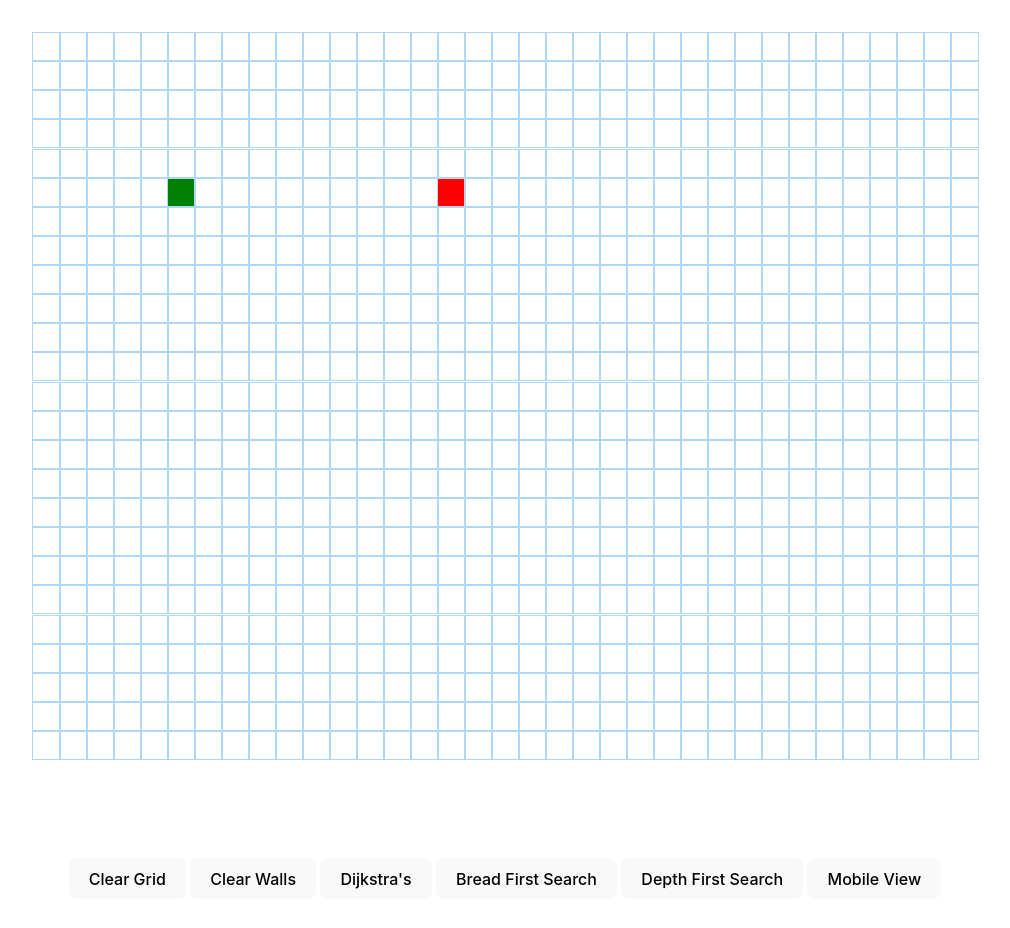
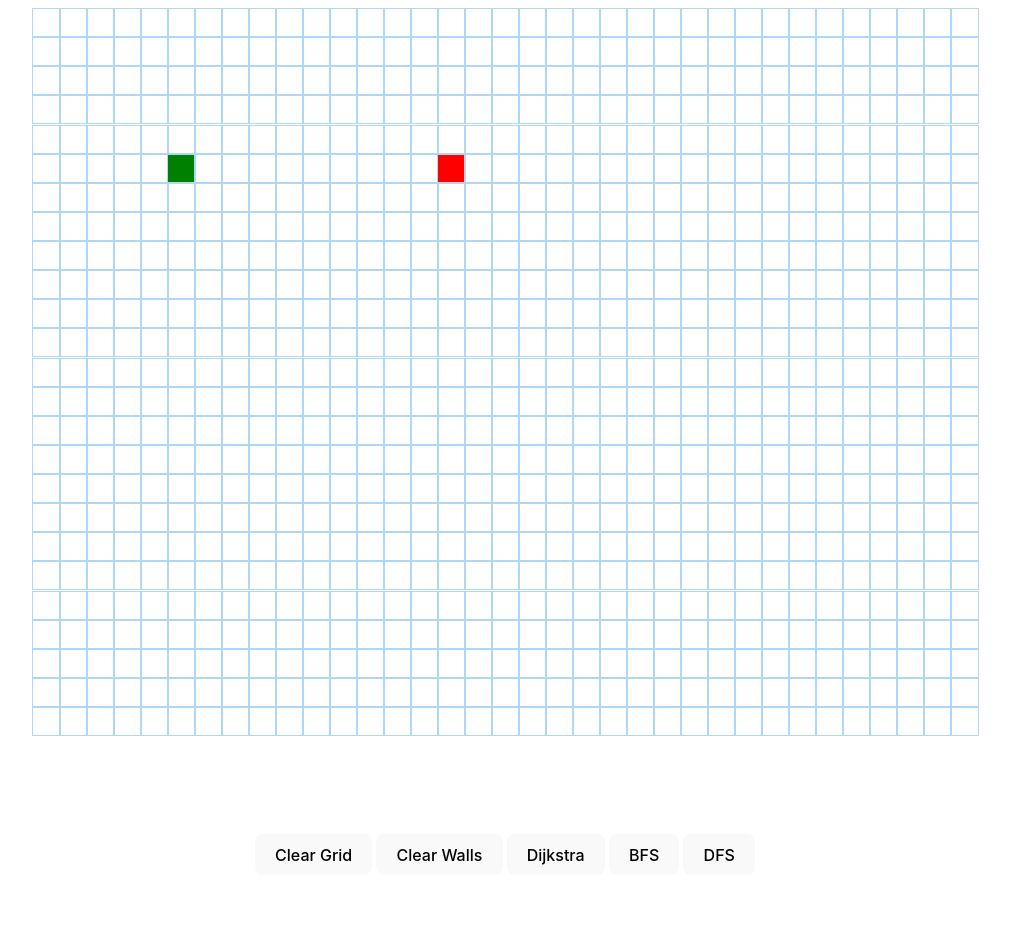
Before and after one commit to gauribehl100/Path, a React (Vite) app: page / in a window 1280 px wide. Shown: the part 120-1048 px from the top of the page, without its empty margins (135-1145 px from the left). Built offline with nearby package versions, Linux system fonts and the light colour scheme.

Commit message:
Pathfinding

```diff
--- a/src/pathfind/Pathfinding.jsx
+++ b/src/pathfind/Pathfinding.jsx
@@ -1,501 +1,228 @@
+import React, { useState, useEffect } from 'react';
+import Node from '../pathfind/node/Node';
+import { Dijkstra } from '../algorithms/Dijkstra';
+import { Dfs } from '../algorithms/Dfs';
+import { Bfs } from '../algorithms/Bfs';
+import './Pathfinding.css';
 
-import React, {Component} from 'react';
-import Node from '../pathfind/node/Node';
-import {Dijkstra} from '../algorithms/Dijkstra';
-import {Dfs} from '../algorithms/Dfs';
-import {Bfs} from '../algorithms/Bfs';
-import './Pathfinding.css';
-export default class Pathfinding extends Component {
-  constructor() {
-    super();
-    this.state = {
-      grid: [],
-      START_NODE_ROW: 5,
-      FINISH_NODE_ROW: 5,
-      START_NODE_COL: 5,
-      FINISH_NODE_COL: 15,
-      mouseIsPressed: false,
-      ROW_COUNT: 25,
-      COLUMN_COUNT: 35,
-      MOBILE_ROW_COUNT: 10,
-      MOBILE_COLUMN_COUNT: 20,
-      isRunning: false,
-      isStartNode: false,
-      isFinishNode: false,
-      isWallNode: false,
-      currRow: 0,
-      currCol: 0,
-      isDesktopView: true,
-    };
+export default function Pathfinding() {
 
-    this.handleMouseDown = this.handleMouseDown.bind(this);
-    this.handleMouseLeave = this.handleMouseLeave.bind(this);
-    this.toggleIsRunning = this.toggleIsRunning.bind(this);
+  const [grid, setGrid] = useState([]);
+  const [mouseIsPressed, setMouseIsPressed] = useState(false);
+  const [isRunning, setIsRunning] = useState(false);
+
+  const [isStartNode, setIsStartNode] = useState(false);
+  const [isFinishNode, setIsFinishNode] = useState(false);
+  const [isWallNode, setIsWallNode] = useState(false);
+
+  const [currRow, setCurrRow] = useState(0);
+  const [currCol, setCurrCol] = useState(0);
+
+  const [START_NODE_ROW, setStartRow] = useState(5);
+  const [START_NODE_COL, setStartCol] = useState(5);
+  const [FINISH_NODE_ROW, setFinishRow] = useState(5);
+  const [FINISH_NODE_COL, setFinishCol] = useState(15);
+
+  const ROW_COUNT = 25;
+  const COLUMN_COUNT = 35;
+
+  /*  INIT GRID */
+
+  useEffect(() => {
+    setGrid(createGrid());
+  }, []);
+
+  function createGrid() {
+    const grid = [];
+    for (let row = 0; row < ROW_COUNT; row++) {
+      const currentRow = [];
+      for (let col = 0; col < COLUMN_COUNT; col++) {
+        currentRow.push(createNode(row, col));
+      }
+      grid.push(currentRow);
+    }
+    return grid;
   }
 
-  componentDidMount() {
-    const grid = this.getInitialGrid();
-    this.setState({grid});
-  }
-
-  toggleIsRunning() {
-    this.setState({isRunning: !this.state.isRunning});
-  }
-
-  toggleView() {
-    if (!this.state.isRunning) {
-      this.clearGrid();
-      this.clearWalls();
-      const isDesktopView = !this.state.isDesktopView;
-      let grid;
-      if (isDesktopView) {
-        grid = this.getInitialGrid(
-          this.state.ROW_COUNT,
-          this.state.COLUMN_COUNT,
-        );
-        this.setState({isDesktopView, grid});
-      } else {
-        if (
-          this.state.START_NODE_ROW > this.state.MOBILE_ROW_COUNT ||
-          this.state.FINISH_NODE_ROW > this.state.MOBILE_ROW_COUNT ||
-          this.state.START_NODE_COL > this.state.MOBILE_COLUMN_COUNT ||
-          this.state.FINISH_NODE_COL > this.state.MOBILE_COLUMN_COUNT
-        ) {
-          alert('Start & Finish Nodes Must Be within 10 Rows x 20 Columns');
-        } else {
-          grid = this.getInitialGrid(
-            this.state.MOBILE_ROW_COUNT,
-            this.state.MOBILE_COLUMN_COUNT,
-          );
-          this.setState({isDesktopView, grid});
-        }
-      }
-    }
-  }
-
-  /******************** Set up the initial grid ********************/
-  getInitialGrid = (
-    rowCount = this.state.ROW_COUNT,
-    colCount = this.state.COLUMN_COUNT,
-  ) => {
-    const initialGrid = [];
-    for (let row = 0; row < rowCount; row++) {
-      const currentRow = [];
-      for (let col = 0; col < colCount; col++) {
-        currentRow.push(this.createNode(row, col));
-      }
-      initialGrid.push(currentRow);
-    }
-    return initialGrid;
-  };
-
-  createNode = (row, col) => {
+  function createNode(row, col) {
     return {
       row,
       col,
-      isStart:
-        row === this.state.START_NODE_ROW && col === this.state.START_NODE_COL,
-      isFinish:
-        row === this.state.FINISH_NODE_ROW &&
-        col === this.state.FINISH_NODE_COL,
+      isStart: row === START_NODE_ROW && col === START_NODE_COL,
+      isFinish: row === FINISH_NODE_ROW && col === FINISH_NODE_COL,
       distance: Infinity,
-      distanceToFinishNode:
-        Math.abs(this.state.FINISH_NODE_ROW - row) +
-        Math.abs(this.state.FINISH_NODE_COL - col),
       isVisited: false,
       isWall: false,
       previousNode: null,
       isNode: true,
     };
-  };
+  }
 
-  /******************** Control mouse events ********************/
-  handleMouseDown(row, col) {
-    if (!this.state.isRunning) {
-      if (this.isGridClear()) {
-        if (
-          document.getElementById(`node-${row}-${col}`).className ===
-          'node node-start'
-        ) {
-          this.setState({
-            mouseIsPressed: true,
-            isStartNode: true,
-            currRow: row,
-            currCol: col,
-          });
-        } else if (
-          document.getElementById(`node-${row}-${col}`).className ===
-          'node node-finish'
-        ) {
-          this.setState({
-            mouseIsPressed: true,
-            isFinishNode: true,
-            currRow: row,
-            currCol: col,
-          });
-        } else {
-          const newGrid = getNewGridWithWallToggled(this.state.grid, row, col);
-          this.setState({
-            grid: newGrid,
-            mouseIsPressed: true,
-            isWallNode: true,
-            currRow: row,
-            currCol: col,
-          });
+  /*  MOUSE EVENTS  */
+
+  function mouseDown(row, col) {
+    if (isRunning) return;
+
+    const className = document.getElementById(`node-${row}-${col}`).className;
+
+    setMouseIsPressed(true);
+    setCurrRow(row);
+    setCurrCol(col);
+
+    if (className === 'node node-start') {
+      setIsStartNode(true);
     }
-      } else {
-        this.clearGrid();
+    else if (className === 'node node-finish') {
+      setIsFinishNode(true);
     }
+    else {
+      setIsWallNode(true);
+      setGrid(toggleWall(grid, row, col));
     }
   }
 
-  isGridClear() {
-    for (const row of this.state.grid) {
-      for (const node of row) {
-        const nodeClassName = document.getElementById(
-          `node-${node.row}-${node.col}`,
-        ).className;
-        if (
-          nodeClassName === 'node node-visited' ||
-          nodeClassName === 'node node-shortest-path'
-        ) {
-          return false;
-        }
-      }
-    }
-    return true;
+  function mouseEnter(row, col) {
+    if (!mouseIsPressed || isRunning) return;
+
+    const className = document.getElementById(`node-${row}-${col}`).className;
+
+    if (isStartNode && className !== 'node node-wall') {
+      document.getElementById(`node-${currRow}-${currCol}`).className = 'node';
+      document.getElementById(`node-${row}-${col}`).className = 'node node-start';
+      setCurrRow(row);
+      setCurrCol(col);
+      setStartRow(row);
+      setStartCol(col);
     }
 
-  handleMouseEnter(row, col) {
-    if (!this.state.isRunning) {
-      if (this.state.mouseIsPressed) {
-        const nodeClassName = document.getElementById(`node-${row}-${col}`)
-          .className;
-        if (this.state.isStartNode) {
-          if (nodeClassName !== 'node node-wall') {
-            const prevStartNode = this.state.grid[this.state.currRow][
-              this.state.currCol
-            ];
-            prevStartNode.isStart = false;
-            document.getElementById(
-              `node-${this.state.currRow}-${this.state.currCol}`,
-            ).className = 'node';
+    else if (isFinishNode && className !== 'node node-wall') {
+      document.getElementById(`node-${currRow}-${currCol}`).className = 'node';
+      document.getElementById(`node-${row}-${col}`).className = 'node node-finish';
+      setCurrRow(row);
+      setCurrCol(col);
+      setFinishRow(row);
+      setFinishCol(col);
+    }
 
-            this.setState({currRow: row, currCol: col});
-            const currStartNode = this.state.grid[row][col];
-            currStartNode.isStart = true;
-            document.getElementById(`node-${row}-${col}`).className =
-              'node node-start';
-          }
-          this.setState({START_NODE_ROW: row, START_NODE_COL: col});
-        } else if (this.state.isFinishNode) {
-          if (nodeClassName !== 'node node-wall') {
-            const prevFinishNode = this.state.grid[this.state.currRow][
-              this.state.currCol
-            ];
-            prevFinishNode.isFinish = false;
-            document.getElementById(
-              `node-${this.state.currRow}-${this.state.currCol}`,
-            ).className = 'node';
-
-            this.setState({currRow: row, currCol: col});
-            const currFinishNode = this.state.grid[row][col];
-            currFinishNode.isFinish = true;
-            document.getElementById(`node-${row}-${col}`).className =
-              'node node-finish';
-          }
-          this.setState({FINISH_NODE_ROW: row, FINISH_NODE_COL: col});
-        } else if (this.state.isWallNode) {
-          const newGrid = getNewGridWithWallToggled(this.state.grid, row, col);
-          this.setState({grid: newGrid});
-        }
-      }
+    else if (isWallNode) {
+      setGrid(toggleWall(grid, row, col));
     }
   }
 
-  handleMouseUp(row, col) {
-    if (!this.state.isRunning) {
-      this.setState({mouseIsPressed: false});
-      if (this.state.isStartNode) {
-        const isStartNode = !this.state.isStartNode;
-        this.setState({isStartNode, START_NODE_ROW: row, START_NODE_COL: col});
-      } else if (this.state.isFinishNode) {
-        const isFinishNode = !this.state.isFinishNode;
-        this.setState({
-          isFinishNode,
-          FINISH_NODE_ROW: row,
-          FINISH_NODE_COL: col,
-        });
+  function mouseUp() {
+    setMouseIsPressed(false);
+    setIsStartNode(false);
+    setIsFinishNode(false);
+    setIsWallNode(false);
   }
-      this.getInitialGrid();
+
+  /* CLEAR */
+
+  function clearGrid() {
+    if (!isRunning) {
+      setGrid(createGrid());
     }
   }
 
-  handleMouseLeave() {
-    if (this.state.isStartNode) {
-      const isStartNode = !this.state.isStartNode;
-      this.setState({isStartNode, mouseIsPressed: false});
-    } else if (this.state.isFinishNode) {
-      const isFinishNode = !this.state.isFinishNode;
-      this.setState({isFinishNode, mouseIsPressed: false});
-    } else if (this.state.isWallNode) {
-      const isWallNode = !this.state.isWallNode;
-      this.setState({isWallNode, mouseIsPressed: false});
-      this.getInitialGrid();
-    }
+  function clearWalls() {
+    if (isRunning) return;
+
+    const newGrid = grid.map(row =>
+      row.map(node => ({ ...node, isWall: false }))
+    );
+    setGrid(newGrid);
   }
 
-  /******************** Clear Board/Walls ********************/
+  /*  VISUALIZING*/
 
-  clearGrid() {
-    if (!this.state.isRunning) {
-      const newGrid = this.state.grid.slice();
-      for (const row of newGrid) {
-        for (const node of row) {
-          let nodeClassName = document.getElementById(
-            `node-${node.row}-${node.col}`,
-          ).className;
-          if (
-            nodeClassName !== 'node node-start' &&
-            nodeClassName !== 'node node-finish' &&
-            nodeClassName !== 'node node-wall'
-          ) {
-            document.getElementById(`node-${node.row}-${node.col}`).className =
-              'node';
-            node.isVisited = false;
-            node.distance = Infinity;
-            node.distanceToFinishNode =
-              Math.abs(this.state.FINISH_NODE_ROW - node.row) +
-              Math.abs(this.state.FINISH_NODE_COL - node.col);
-          }
-          if (nodeClassName === 'node node-finish') {
-            node.isVisited = false;
-            node.distance = Infinity;
-            node.distanceToFinishNode = 0;
-          }
-          if (nodeClassName === 'node node-start') {
-            node.isVisited = false;
-            node.distance = Infinity;
-            node.distanceToFinishNode =
-              Math.abs(this.state.FINISH_NODE_ROW - node.row) +
-              Math.abs(this.state.FINISH_NODE_COL - node.col);
-            node.isStart = true;
-            node.isWall = false;
-            node.previousNode = null;
-            node.isNode = true;
-          }
-        }
-      }
-    }
+  function visualize(algo) {
+    if (isRunning) return;
+
+    setIsRunning(true);
+
+    const startNode = grid[START_NODE_ROW][START_NODE_COL];
+    const finishNode = grid[FINISH_NODE_ROW][FINISH_NODE_COL];
+
+    let visited;
+    if (algo === 'Dijkstra') visited = Dijkstra(grid, startNode, finishNode);
+    if (algo === 'BFS') visited = Bfs(grid, startNode, finishNode);
+    if (algo === 'DFS') visited = Dfs(grid, startNode, finishNode);
+
+    const path = getPath(finishNode);
+    animate(visited, path);
   }
 
-  clearWalls() {
-    if (!this.state.isRunning) {
-      const newGrid = this.state.grid.slice();
-      for (const row of newGrid) {
-        for (const node of row) {
-          let nodeClassName = document.getElementById(
-            `node-${node.row}-${node.col}`,
-          ).className;
-          if (nodeClassName === 'node node-wall') {
-            document.getElementById(`node-${node.row}-${node.col}`).className =
-              'node';
-            node.isWall = false;
+  function animate(visited, path) {
+    visited.forEach((node, i) => {
+      setTimeout(() => {
+        const el = document.getElementById(`node-${node.row}-${node.col}`);
+        if (el && !el.className.includes('start') && !el.className.includes('finish')) {
+          el.className = 'node node-visited';
         }
+      }, i * 10);
+    });
+
+    setTimeout(() => {
+      path.forEach((node, i) => {
+        setTimeout(() => {
+          const el = document.getElementById(`node-${node.row}-${node.col}`);
+          if (el && !el.className.includes('start') && !el.className.includes('finish')) {
+            el.className = 'node node-shortest-path';
           }
-      }
-    }
+          if (i === path.length - 1) setIsRunning(false);
+        }, i * 40);
+      });
+    }, visited.length * 10);
   }
 
-  /******************** Create Animations ********************/
-  visualize(algo) {
-    if (!this.state.isRunning) {
-      this.clearGrid();
-      this.toggleIsRunning();
-      const {grid} = this.state;
-      const startNode =
-        grid[this.state.START_NODE_ROW][this.state.START_NODE_COL];
-      const finishNode =
-        grid[this.state.FINISH_NODE_ROW][this.state.FINISH_NODE_COL];
-      let visitedNodesInOrder;
-      switch (algo) {
-        case 'Dijkstra':
-          visitedNodesInOrder = Dijkstra(grid, startNode, finishNode);
-  break;
-        case 'BFS':
-          visitedNodesInOrder = Bfs(grid, startNode, finishNode);
-          break;
-        case 'DFS':
-          visitedNodesInOrder = Dfs(grid, startNode, finishNode);
-          break;
-        default:
-          // should never get here
-          break;
-      }
-      const nodesInShortestPathOrder = getNodesInShortestPathOrder(finishNode);
-      nodesInShortestPathOrder.push('end');
-      this.animate(visitedNodesInOrder, nodesInShortestPathOrder);
-    }
-  }
+  /*  RENDER */
 
-  animate(visitedNodesInOrder, nodesInShortestPathOrder) {
-    for (let i = 0; i <= visitedNodesInOrder.length; i++) {
-      if (i === visitedNodesInOrder.length) {
-        setTimeout(() => {
-          this.animateShortestPath(nodesInShortestPathOrder);
-        }, 10 * i);
-        return;
-      }
-      setTimeout(() => {
-        const node = visitedNodesInOrder[i];
-        const nodeClassName = document.getElementById(
-          `node-${node.row}-${node.col}`,
-        ).className;
-        if (
-          nodeClassName !== 'node node-start' &&
-          nodeClassName !== 'node node-finish'
-        ) {
-          document.getElementById(`node-${node.row}-${node.col}`).className =
-            'node node-visited';
-        }
-      }, 10 * i);
-    }
-  }
-
-  /******************** Create path from start to finish ********************/
-  animateShortestPath(nodesInShortestPathOrder) {
-    for (let i = 0; i < nodesInShortestPathOrder.length; i++) {
-      if (nodesInShortestPathOrder[i] === 'end') {
-        setTimeout(() => {
-          this.toggleIsRunning();
-        }, i * 50);
-      } else {
-        setTimeout(() => {
-          const node = nodesInShortestPathOrder[i];
-          const nodeClassName = document.getElementById(
-            `node-${node.row}-${node.col}`,
-          ).className;
-          if (
-            nodeClassName !== 'node node-start' &&
-            nodeClassName !== 'node node-finish'
-          ) {
-            document.getElementById(`node-${node.row}-${node.col}`).className =
-              'node node-shortest-path';
-          }
-        }, i * 40);
-      }
-    }
-  }
-
-  render() {
-    const {grid, mouseIsPressed} = this.state;
   return (
     <div>
-        <nav className="navbar navbar-expand-lg navbar-dark bg-dark ">
-          <a className="navbar-brand" href="/">
-            <b>PathFinding Visualizer</b>
-          </a>
-        </nav>
-      <div>
-      <table className="grid-container" onMouseLeave={() => this.handleMouseLeave()}>
+      <table className="grid-container" onMouseLeave={mouseUp}>
         <tbody className="grid">
-    {grid.map((row, rowIdx) => (
-      <tr key={rowIdx}>
-        {row.map((node, nodeIdx) => {
-          const { row, col, isFinish, isStart, isWall } = node;
-          return (
+          {grid.map((row, r) => (
+            <tr key={r}>
+              {row.map((node, c) => (
                 <Node
-              key={`${rowIdx}-${nodeIdx}`}
-              col={col}
-              isFinish={isFinish}
-              isStart={isStart}
-              isWall={isWall}
-              mouseIsPressed={mouseIsPressed}
-              onMouseDown={(row, col) => this.handleMouseDown(row, col)}
-              onMouseEnter={(row, col) => this.handleMouseEnter(row, col)}
-              onMouseUp={() => this.handleMouseUp(row, col)}
-              row={row}
+                  key={`${r}-${c}`}
+                  {...node}
+                  onMouseDown={() => mouseDown(node.row, node.col)}
+                  onMouseEnter={() => mouseEnter(node.row, node.col)}
+                  onMouseUp={mouseUp}
                 />
-          );
-        })}
+              ))}
             </tr>
           ))}
         </tbody>
       </table>
-      </div>
-        <button
-          type="button"
-          className="btn btn-danger"
-          onClick={() => this.clearGrid()}>
-          Clear Grid
-        </button>
-        <button
-          type="button"
-          className="btn btn-warning"
-          onClick={() => this.clearWalls()}>
-          Clear Walls
-        </button>
-        <button
-          type="button"
-          className="btn btn-primary"
-          onClick={() => this.visualize('Dijkstra')}>
-          Dijkstra's
-        </button>
-        <button
-          type="button"
-          className="btn btn-primary"
-          onClick={() => this.visualize('BFS')}>
-          Bread First Search
-        </button>
-        <button
-          type="button"
-          className="btn btn-primary"
-          onClick={() => this.visualize('DFS')}>
-          Depth First Search
-        </button>
-        {this.state.isDesktopView ? (
-          <button
-            type="button"
-            className="btn btn-light"
-            onClick={() => this.toggleView()}>
-            Mobile View
-          </button>
-        ) : (
-          <button
-            type="button"
-            className="btn btn-dark"
-            onClick={() => this.toggleView()}>
-            Desktop View
-          </button>
-        )}
+
+      <button onClick={clearGrid}>Clear Grid</button>
+      <button onClick={clearWalls}>Clear Walls</button>
+      <button onClick={() => visualize('Dijkstra')}>Dijkstra</button>
+      <button onClick={() => visualize('BFS')}>BFS</button>
+      <button onClick={() => visualize('DFS')}>DFS</button>
     </div>
   );
 }
+
+/*  HELPERS */
+
+function toggleWall(grid, row, col) {
+  const newGrid = grid.slice();
+  const node = newGrid[row][col];
+  if (!node.isStart && !node.isFinish) {
+    newGrid[row][col] = { ...node, isWall: !node.isWall };
+  }
+  return newGrid;
 }
 
-/******************** Create Walls ********************/
-const getNewGridWithWallToggled = (grid, row, col) => {
-  // mouseDown starts to act strange if I don't make newGrid and work off of grid instead.
-  const newGrid = grid.slice();
-  const node = newGrid[row][col];
-  if (!node.isStart && !node.isFinish && node.isNode) {
-    const newNode = {
-      ...node,
-      isWall: !node.isWall,
-    };
-    newGrid[row][col] = newNode;
+function getPath(finishNode) {
+  const path = [];
+  let current = finishNode;
+  while (current) {
+    path.unshift(current);
+    current = current.previousNode;
   }
-  return newGrid;
-};
-
-// Backtracks from the finishNode to find the shortest path.
-// Only works when called after the pathfinding methods.
-function getNodesInShortestPathOrder(finishNode) {
-  const nodesInShortestPathOrder = [];
-  let currentNode = finishNode;
-  while (currentNode !== null) {
-    nodesInShortestPathOrder.unshift(currentNode);
-    currentNode = currentNode.previousNode;
+  return path;
 }
-  return nodesInShortestPathOrder;
-}
```
Lines whose indentation alone changed are shown as unchanged.
